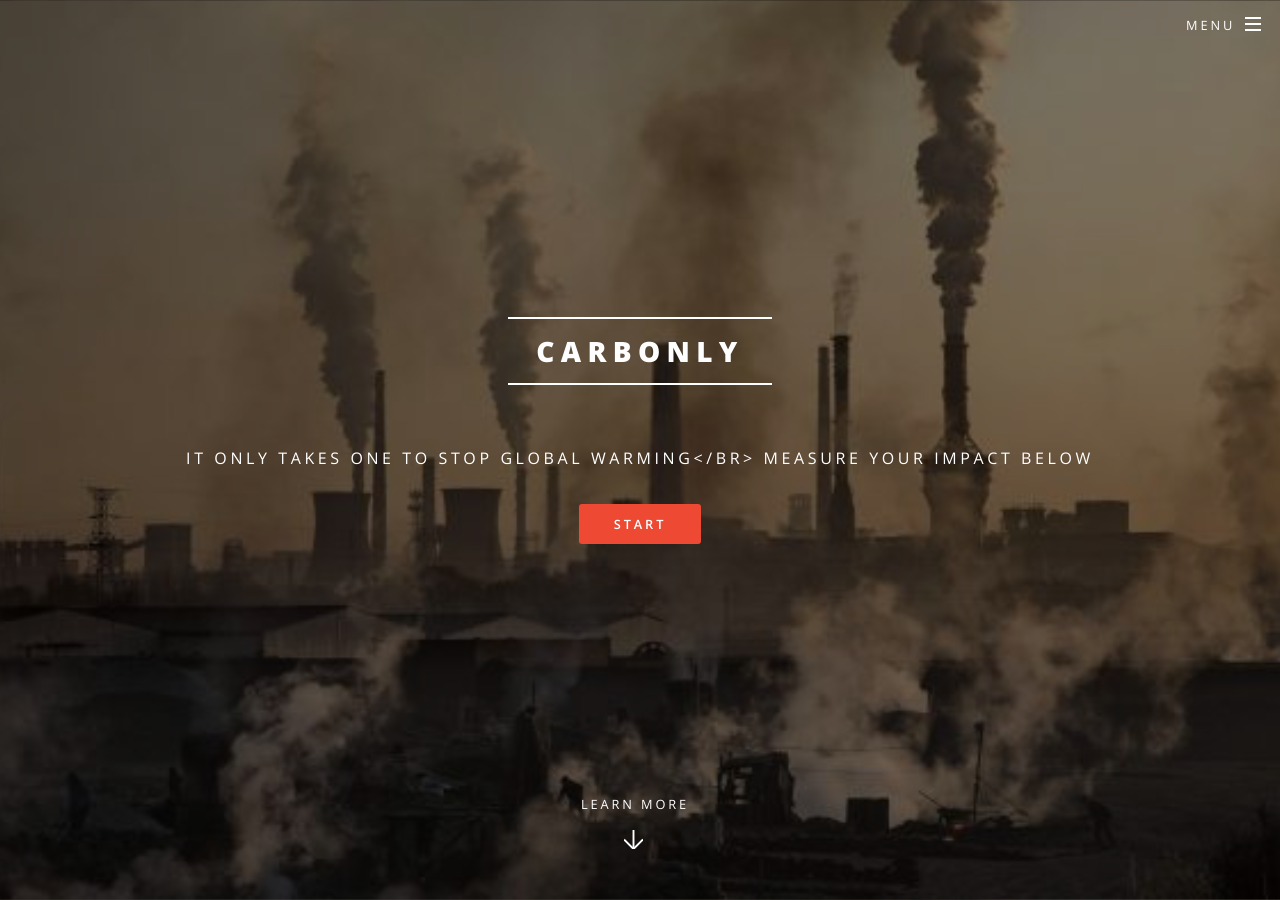
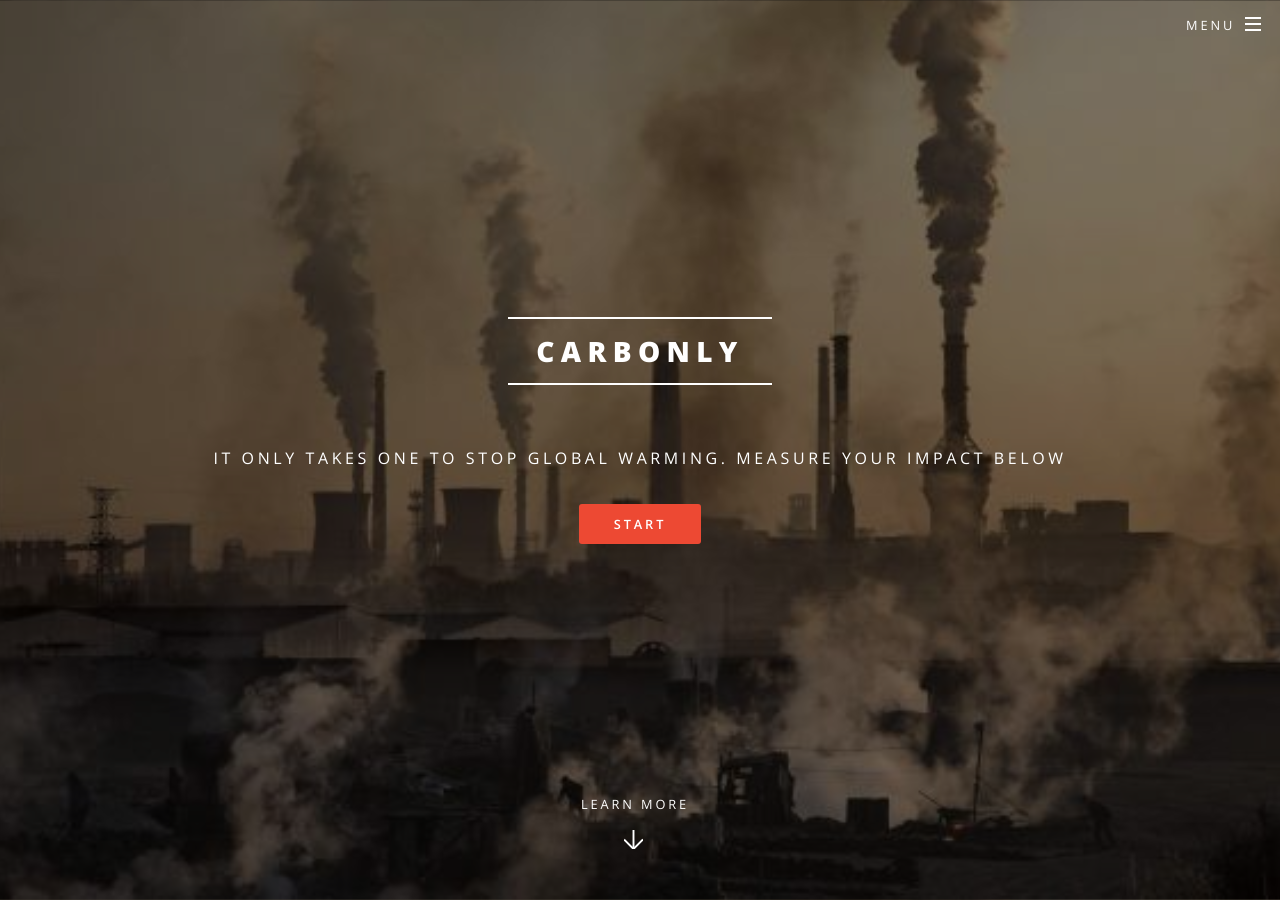
Before and after one commit to brycedavies92/carbonly, a Jekyll site: the page built from index.html, in a window 1280 px wide and 900 px high. Built offline with Jekyll 4.4.1, drawn with Linux system fonts in a browser that asks for light colours.

```diff
--- a/_config.yml
+++ b/_config.yml
@@ -3,8 +3,9 @@
 
 # Site settings
 title: Carbonly
-description: |
-  It Only Takes One To Stop Global Warming</br>
+description:
+  It Only Takes One To Stop Global Warming.
+
   Measure Your Impact Below
 owner: Carbonly
 first_published: 2018 # if migrating another site, the year of your first publish
```
